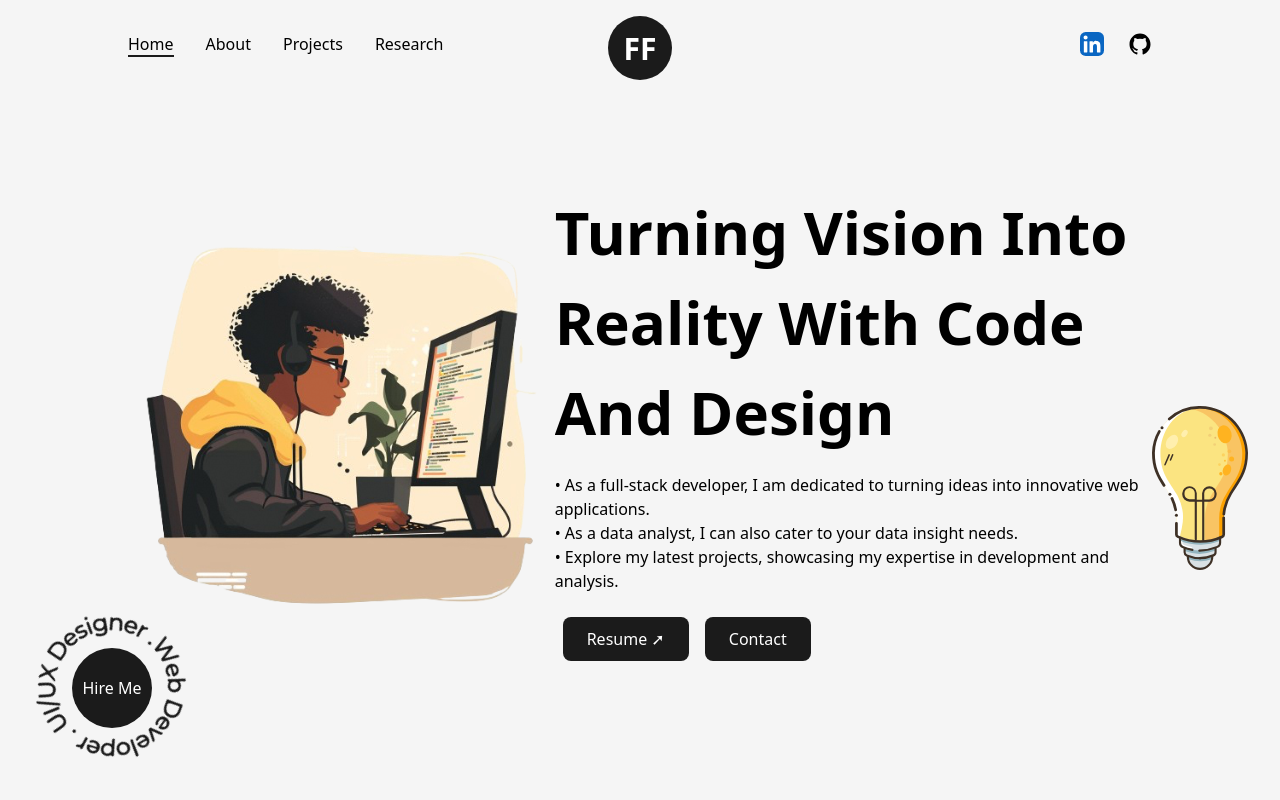
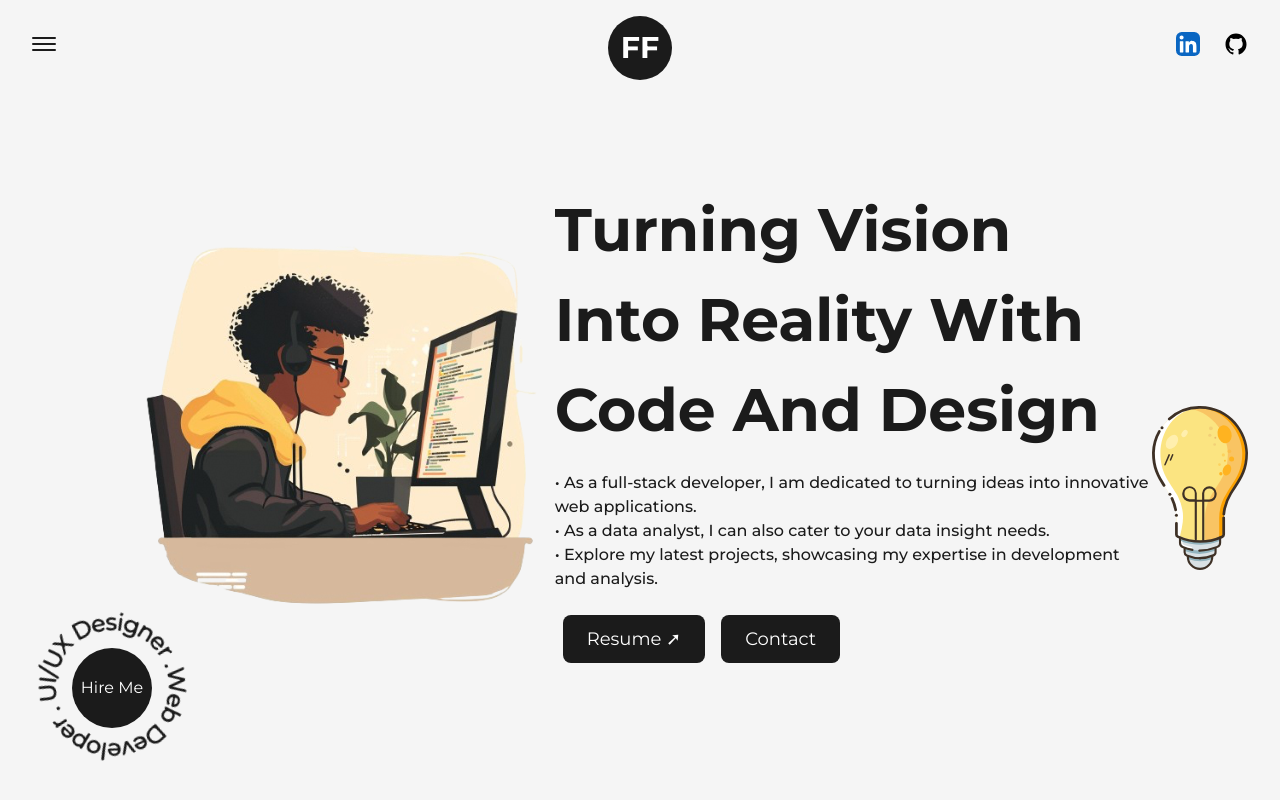
Before and after one commit to Farhan-Faisal/dev-portfolio, a Next.js app: page / in a window 1280 px wide. Shown: the top 800 px of the page. Built offline with nearby package versions, Linux system fonts and the light colour scheme.

Commit message:
fixed tailwind breakpoints

```diff
--- a/jsconfig.json
+++ b/jsconfig.json
@@ -1,5 +1,6 @@
 {
   "compilerOptions": {
+    "baseUrl": ".",
     "paths": {
       "@/*": ["./src/*"]
     }
--- a/next.config.js
+++ b/next.config.js
@@ -1,8 +1,6 @@
-module.exports = {
-  webpack: (config, { isServer }) => {
-    if (!isServer) {
-      config.optimization.minimize = false;
-    }
-    return config;
-  },
-};
+/** @type {import('next').NextConfig} */
+const nextConfig = {
+  reactStrictMode: true,
+}
+
+module.exports = nextConfig
--- a/src/components/NavBar.js
+++ b/src/components/NavBar.js
@@ -1,16 +1,15 @@
-import React, { useState } from 'react'
-import { useRouter } from 'next/router'
-import Link from 'next/link'
-import Logo from './Logo'
-import {GithubIcon, LinkedinIcon, InstaIcon} from './Icons'
-import {motion} from 'framer-motion'
+import React, { useState } from 'react';
+import { useRouter } from 'next/router';
+import Link from 'next/link';
+import Logo from './Logo';
+import { GithubIcon, LinkedinIcon } from './Icons';
+import { motion } from 'framer-motion';
 
-const CustomLink = ({href, title, className=""}) => {
+const CustomLink = ({ href, title, className = "" }) => {
     const router = useRouter();
     return (
         <Link href={href} className={`${className} relative group`}>
             {title}
-
             <span className={`
                 h-[2px] inline-block bg-dark
                 absolute left-0 -bottom-0.5
@@ -24,41 +23,49 @@ const CustomLink = ({href, title, className=""}) => {
 }
 
 const NavBar = () => {
-
     const [isOpen, setIsOpen] = useState(false);
-    const handle_click = () => {
+    const handleClick = () => {
         setIsOpen(!isOpen);
     }
 
     return (
-        <header className='w-full px-32 py-8 font-medium flex items-center justify-between'>
+        <header className='w-full px-8 md:px-16 lg:px-32 py-8 font-medium flex items-center justify-between relative'>
+            {/* Hamburger Button */}
+            <button className="flex-col justify-center items-center lg:hidden" onClick={handleClick}>
+                <span className={`bg-dark block transition-all duration-300 ease-out h-0.5 w-6 rounded-sm ${isOpen ? 'rotate-45 translate-y-1' : '-translate-y-0.5'}`}></span>
+                <span className={`bg-dark block h-0.5 w-6 transition-all duration-300 ease-out rounded-sm my-0.5 ${isOpen ? 'opacity-0' : 'opacity-100'}`}></span>
+                <span className={`bg-dark block h-0.5 w-6 transition-all duration-300 ease-out rounded-sm ${isOpen ? '-rotate-45 -translate-y-1' : 'translate-y-0.5'}`}></span>
+            </button>
 
-            <button className="flex-col justify-center items-center hidden lg:flex" onClick={handle_click}>
-                <span className={`bg-dark block transition-all duration-3000 ease-out h-0.5 w-6 rounded-sm  ${isOpen ? 'rotate-45 translate-y-1' : '-translate-y-0.5'}` } ></span>
-                <span className={` block h-0.5 w-6 transition-all duration-3000 ease-out rounded-sm m-0.5 ${isOpen ? 'bg-light' : 'bg-dark'}`}></span>
-                <span className={`bg-dark block h-0.5 w-6 transition-all duration-3000 ease-out rounded-sm ${isOpen ? '-rotate-45 -translate-y-1' : 'translate-y-0.5'}` }></span>
-            </button>
-            <nav>
+            {/* Navigation Links (hidden on small screens) */}
+            <nav className='hidden lg:flex'>
                 <CustomLink href="/" title="Home" className='mr-4' />
-                <CustomLink href="/About"  title="About" className='mx-4'/>
-                <CustomLink href="/Projects"  title="Projects" className='mx-4'/>
-                <CustomLink href="/Research"  title="Research" className='ml-4'/>
+                <CustomLink href="/About" title="About" className='mx-4' />
+                <CustomLink href="/Projects" title="Projects" className='mx-4' />
+                <CustomLink href="/Research" title="Research" className='ml-4' />
             </nav>
 
+            {/* Mobile Navigation Menu */}
+            {isOpen && (
+                <nav className="flex flex-col items-center justify-center lg:hidden absolute top-full left-0 w-full bg-white z-10 p-4">
+                    <CustomLink href="/" title="Home" className='my-2' />
+                    <CustomLink href="/About" title="About" className='my-2' />
+                    <CustomLink href="/Projects" title="Projects" className='my-2' />
+                    <CustomLink href="/Research" title="Research" className='my-2' />
+                </nav>
+            )}
+
+            {/* Social Icons */}
             <nav className="flex items-center justify-center flex-wrap">
-                {/* <motion.a className='w-6 mr-3' href="https://www.instagram.com/farhanbinfaisal/" target={"_blank"} whileHover={{ y:-2 }} whileTap={{ scale:0.9 }} >
-                    <InstaIcon />
-                </motion.a> */}
-
-                <motion.a className='w-6 mx-3' href="https://www.linkedin.com/in/farhanbinfaisal" target={"_blank"} whileHover={{ y:-2 }} whileTap={{ scale:0.9 }}>
+                <motion.a className='w-6 mx-3' href="https://www.linkedin.com/in/farhanbinfaisal" target={"_blank"} whileHover={{ y: -2 }} whileTap={{ scale: 0.9 }}>
                     <LinkedinIcon />
                 </motion.a>
-
-                <motion.a className='w-6 ml-3' href="https://github.com/Farhan-Faisal" target={"_blank"} whileHover={{ y:-2 }} whileTap={{ scale:0.9 }}>
+                <motion.a className='w-6 ml-3' href="https://github.com/Farhan-Faisal" target={"_blank"} whileHover={{ y: -2 }} whileTap={{ scale: 0.9 }}>
                     <GithubIcon />
                 </motion.a>
             </nav>
 
+            {/* Logo */}
             <div className="absolute left-[50%] top-2 translate-x-[-50%]">
                 <Logo />
             </div>
@@ -66,4 +73,4 @@ const NavBar = () => {
     )
 }
 
-export default NavBar
+export default NavBar;
--- a/src/pages/_app.js
+++ b/src/pages/_app.js
@@ -4,23 +4,31 @@ import Head from 'next/head'
 import NavBar from '@/components/NavBar'
 import {Footer} from '@/components/Footer'
 
-const montserrat = Montserrat({
-  subsets: ["latin"],
-  variable: "--font-inter",
-})
+import { AnimatePresence } from "framer-motion";
+// pages/_app.js
+import { useRouter } from "next/router";
+
+// If loading a variable font, you don't need to specify the font weight
+const montserrat = Montserrat({ subsets: ["latin"], variable: "--font-mont" });
 
 export default function App({ Component, pageProps }) {
+  const router = useRouter();
+
   return (
     <>
       <Head>
         <meta name="viewport" content="width=device-width, initial-scale=1" />
         <link rel="icon" href="/favicon.ico" />
       </Head>
-      <main className={`${montserrat.variable} font-mont bg-light w-full min-h-screen`}>
-        <NavBar/>
-        <Component {...pageProps} />
-        <Footer/>
+      <main
+        className={`${montserrat.variable} font-mont  bg-light dark:bg-dark w-full min-h-screen h-full`}
+      >
+        <NavBar />
+        <AnimatePresence initial={false} mode="wait">
+          <Component key={router.asPath} {...pageProps} />
+        </AnimatePresence>
+        <Footer />
       </main>
     </>
-  )
+  );
 }
--- a/src/pages/_document.js
+++ b/src/pages/_document.js
@@ -1,13 +1,27 @@
-import { Html, Head, Main, NextScript } from 'next/document'
+import { Html, Head, Main, NextScript } from "next/document";
+import Script from "next/script";
 
 export default function Document() {
   return (
     <Html lang="en">
       <Head />
       <body>
+        <Script id="theme-switcher" strategy="beforeInteractive">
+        {`
+ if (
+  localStorage.getItem('theme') === 'dark' ||
+  (!('theme' in localStorage) &&
+    window.matchMedia('(prefers-color-scheme: dark)').matches)
+) {
+  document.documentElement.classList.add('dark');
+} else {
+  document.documentElement.classList.remove('dark');
+}
+  `}
+        </Script>
         <Main />
         <NextScript />
       </body>
     </Html>
-  )
+  );
 }
--- a/src/styles/globals.css
+++ b/src/styles/globals.css
@@ -1,3 +1,4 @@
+
 @tailwind base;
 @tailwind components;
 @tailwind utilities;
--- a/tailwind.config.js
+++ b/tailwind.config.js
@@ -1,28 +1,54 @@
 /** @type {import('tailwindcss').Config} */
-
-const {fontFamily} = require('tailwindcss/defaultTheme')
+const { fontFamily } = require("tailwindcss/defaultTheme");
 
 module.exports = {
   content: [
-  "./src/**/*.{js,ts,jsx,tsx,mdx}",
+    "./app/**/*.{js,ts,jsx,tsx}",
+    "./pages/**/*.{js,ts,jsx,tsx}",
+    "./components/**/*.{js,ts,jsx,tsx}",
+    // Or if using `src` directory:
+    "./src/**/*.{js,ts,jsx,tsx}",
   ],
+  darkMode: "class",
   theme: {
     extend: {
       fontFamily: {
-        mont: ['var(--font-mont', ...fontFamily.sans],
+        mont: ["var(--font-mont)", ...fontFamily.sans],
       },
       colors: {
         dark: "#1b1b1b",
         light: "#f5f5f5",
-        primary: "#B63E96", // 240,86,199
+        primary: "#B63E96", // 240,86,199 #F056C7
         primaryDark: "#58E6D9", // 80,230,217
       },
       animation: {
-        'spin-slow': 'spin 9s linear infinite',
+        "spin-slow": "spin 8s linear infinite",
       },
       backgroundImage: {
-        circularLight: 'repeating-radial-gradient(rgba(0,0,0,0.4) 2px, #f5f5f5 5px, #f5f5f5 100px);'
-      }
+        circularLight:
+          "repeating-radial-gradient(rgba(0,0,0,0.4) 2px,#f5f5f5 5px,#f5f5f5 100px)",
+        circularDark:
+          "repeating-radial-gradient(rgba(255,255,255,0.5) 2px,#1b1b1b 8px,#1b1b1b 100px)",
+        circularLightLg:
+          "repeating-radial-gradient(rgba(0,0,0,0.4) 2px,#f5f5f5 5px,#f5f5f5 80px)",
+
+        circularDarkLg:
+          "repeating-radial-gradient(rgba(255,255,255,0.5) 2px,#1b1b1b 8px,#1b1b1b 80px)",
+        circularLightMd:
+          "repeating-radial-gradient(rgba(0,0,0,0.4) 2px,#f5f5f5 5px,#f5f5f5 60px)",
+
+        circularDarkMd:
+          "repeating-radial-gradient(rgba(255,255,255,0.5) 2px,#1b1b1b 8px,#1b1b1b 60px)",
+
+        circularLightSm:
+          "repeating-radial-gradient(rgba(0,0,0,0.4) 2px,#f5f5f5 5px,#f5f5f5 40px)",
+
+        circularDarkSm:
+          "repeating-radial-gradient(rgba(255,255,255,0.5) 2px,#1b1b1b 8px,#1b1b1b 40px)",
+      },
+      boxShadow: {
+        "3xl": "0 15px 15px 1px rgba(80,230,217, 0.4)",
+      },
     },
     screens: {
       "2xl": { max: "1535px" },
@@ -31,18 +57,23 @@ module.exports = {
       xl: { max: "1279px" },
       // => @media (max-width: 1279px) { ... }
 
-      "lg": { max: "1023px" },
+      lg: { max: "1023px" },
       // => @media (max-width: 1023px) { ... }
 
       md: { max: "767px" },
       // => @media (max-width: 767px) { ... }
 
-      "sm": { max: "639px" },
+      sm: { max: "639px" },
       // => @media (max-width: 639px) { ... }
 
       xs: { max: "479px" },
       // => @media (max-width: 479px) { ... }
     },
-    plugins: []
-  }
-}
+  },
+  plugins: [
+    function ({ addVariant }) {
+      addVariant("child", "& > *");
+      addVariant("child-hover", "& > *:hover");
+    },
+  ],
+};
```
Also changed, not shown: package.json (+9 -15 lines), src/styles/Home.module.css (line endings or trailing spaces), 1 other file (tests, documents, lock files or other folders).
